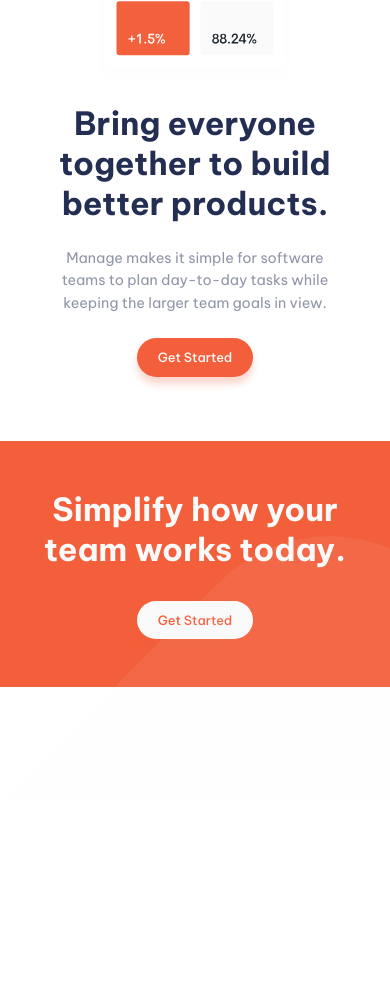
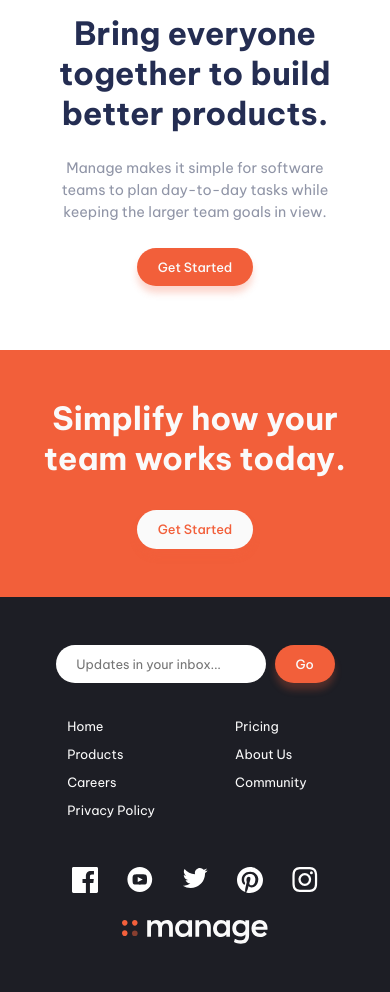
Before and after one commit to abdulrehmandev/manage-landing-page, a website built with Vite: page index.html in a window 390 px wide. Shown: the part 393-1385 px from the top of the page. Before the commit the page ends 1234 px from the top, so only its background shows below. Built offline with nearby package versions, Linux system fonts and the light colour scheme.

Commit message:
Add Footer

```diff
--- a/index.html
+++ b/index.html
@@ -40,7 +40,7 @@
       </div>
     </header>
 
-    <div class="hero">
+    <div class="hero padding-block">
       <div class="container">
         <div class="hero-wrapper">
           <div class="hero-body flow">
@@ -55,7 +55,7 @@
       </div>
     </div>
 
-    <div class="cta">
+    <div class="cta padding-block">
       <div class="container">
         <div class="cta-wrapper">
           <h2 class="heading-secondary">Simplify how your team works today.</h2>
@@ -64,6 +64,69 @@
       </div>
     </div>
 
+    <footer class="primary-footer padding-block">
+      <div class="container">
+        <div class="primary-footer-wrapper">
+          <div class="footer-logo-social">
+            <a href="#">
+              <img class="footer-logo"
+                src="./images/logo-light.svg"
+                alt="" />
+            </a>
+            <ul class="social-list list">
+              <li class="nav-item">
+                <img class="icon"
+                  src="./images/icon-facebook.svg"
+                  alt="" />
+              </li>
+              <li class="nav-item">
+                <img class="icon"
+                  src="./images/icon-youtube.svg"
+                  alt="" />
+              </li>
+              <li class="nav-item">
+                <img class="icon"
+                  src="./images/icon-twitter.svg"
+                  alt="" />
+              </li>
+              <li class="nav-item">
+                <img class="icon"
+                  src="./images/icon-pinterest.svg"
+                  alt="" />
+              </li>
+              <li class="nav-item">
+                <img class="icon"
+                  src="./images/icon-instagram.svg"
+                  alt="" />
+              </li>
+            </ul>
+          </div>
+          <div class="footer-navigation">
+            <ul class="footer-nav list">
+              <li class="nav-item"><a href="#" class="nav-link link">Home</a></li>
+              <li class="nav-item"><a href="#" class="nav-link link">Pricing</a></li>
+              <li class="nav-item"><a href="#" class="nav-link link">Products</a></li>
+              <li class="nav-item"><a href="#" class="nav-link link">About Us</a></li>
+              <li class="nav-item"><a href="#" class="nav-link link">Careers</a></li>
+              <li class="nav-item"><a href="#" class="nav-link link">Community</a></li>
+              <li class="nav-item"><a href="#" class="nav-link link">Privacy Policy</a></li>
+            </ul>
+          </div>
+          <div class="footer-form">
+            <form>
+              <input class="footer-form-input"
+                type="email"
+                placeholder="Updates in your inbox..." />
+              <button class="btn-primary">Go</button>
+            </form>
+          </div>
+        </div>
+      </div>
+    </footer>
+
+
+
+
     <script src="/main.js"></script>
   </body>
 </html>
--- a/style.css
+++ b/style.css
@@ -8,6 +8,7 @@
   --clr-pri-text: hsl(228, 39%, 23%);
   --clr-text-grey: hsl(227, 12%, 61%);
   --clr-text-white: hsl(0, 0%, 98%);
+  --clr-bg-dark: hsl(233, 12%, 13%);
 
   --shadow-clr-accent: hsl(12, 88%, 59%, 0.25);
 
@@ -69,6 +70,10 @@ button {
 .container {
   width: min(1140px, 100% - 3rem);
   margin-inline: auto;
+}
+
+.padding-block {
+  padding-block: var(--padding-block);
 }
 
 .heading-primary{
@@ -164,6 +169,7 @@ button {
     border: none;
     width: 24px;
     aspect-ratio: 1;
+    z-index: 101;
     background-image: url(./images/icon-hamburger.svg);
     background-repeat: no-repeat;
     background-position: center;
@@ -182,8 +188,9 @@ button {
     position: fixed;
     inset: 4.5rem 0 auto;
     margin-left: auto;
-    max-width: 450px;
+    max-width: 500px;
     padding: 0.6rem;
+    z-index: 100;
   }
 
   .primary-navigation[data-opened="true"] {
@@ -205,7 +212,7 @@ button {
 
 /* Hero */
 .hero {
-  padding-block: var(--padding-block);
+  /* padding-block: var(--padding-block); */
 }
 
 .hero-wrapper {
@@ -261,6 +268,10 @@ button {
   .hero-body .heading-primary {
     font-size: var(--fs-heading-secondary);
   }
+
+  .hero-image {
+    max-width: 300px;
+  }
 }
 
 /* cta */
@@ -270,17 +281,17 @@ button {
   position: relative;
 }
 
-.cta::before {
+/* .cta::before {
   content: '';
   position: absolute;
   top: 0;
   width: 400px;
   height: 400px;
   background-image: url(./images/bg-simplify-section-desktop.svg);
-}
+} */
 
 .cta-wrapper {
-  padding-block: var(--padding-block);
+  /* padding-block: var(--padding-block); */
   display: flex;
   align-items: center;
   justify-content: space-between;
@@ -308,3 +319,81 @@ button {
     margin-bottom: 2rem;
   }
 }
+
+/* Footer */
+
+.primary-footer {
+  background-color: var(--clr-bg-dark);
+}
+
+.primary-footer-wrapper {
+  display: flex;
+  justify-content: space-between;
+  gap: 1rem;
+}
+
+.primary-footer-wrapper .link {
+  color:var(--clr-text-white);
+}
+
+.footer-logo-social {
+  display: flex;
+  flex-direction: column;
+  align-items: center;
+  gap: 2.5rem;
+}
+
+.social-list {
+  display: flex;
+  gap: 1rem;
+}
+
+.footer-nav {
+  display: grid;
+  grid-template-columns: 1fr 1fr;
+  gap: 0.5rem 5rem;
+  margin: 0;
+}
+
+.footer-form-input {
+  padding: 0.7rem 1.3rem;
+  border-radius: 100vh;
+  outline: none;
+  border: none;
+  font-size: var(--fs-small);
+  margin-right: 0.3rem;
+}
+
+@media (max-width: 796px) {
+  .primary-footer-wrapper {
+    flex-direction: column;
+    align-items: center;
+    gap: 2rem;
+  }
+
+  .footer-form {
+    order: 1;
+  }
+
+  .footer-navigation {
+    order: 2;
+  }
+
+  .footer-logo-social {
+    order: 3;
+
+    gap: 0.7rem;
+  }
+
+  .footer-logo-social a {
+    order: 2;
+  }
+  .social-list {
+    order: 1;
+    gap: 1.8rem;
+  }
+
+  .social-list .icon {
+    width: 26px;
+  }
+}
```
Also changed, not shown: images/logo-light.svg (added).
